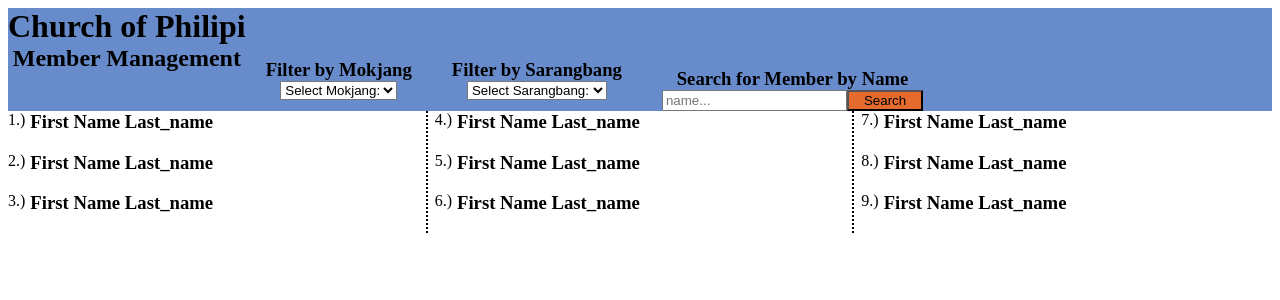
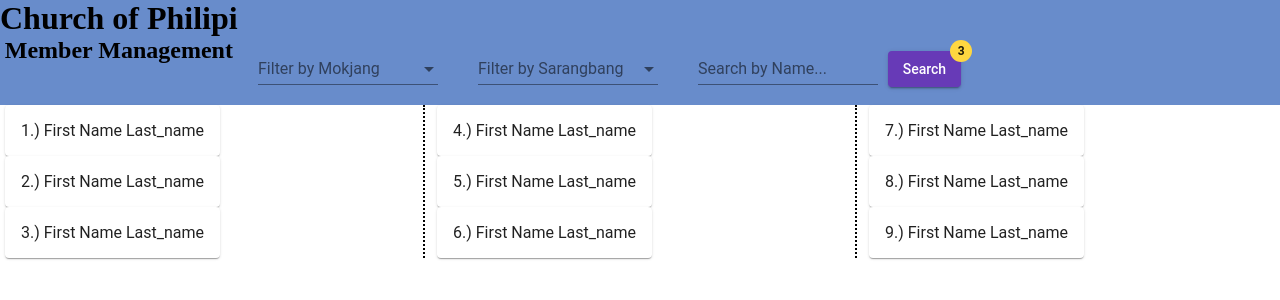
Before and after one commit to seleokojie/Member_Management, an Angular app: page / in a window 1280 px wide. Shown: the top 300 px of the page. Built offline with nearby package versions, Linux system fonts and the light colour scheme.

Commit message:
Added some angular materials

```diff
--- a/package.json
+++ b/package.json
@@ -15,6 +15,7 @@
     "@angular/compiler": "~13.2.0",
     "@angular/core": "~13.2.0",
     "@angular/forms": "~13.2.0",
+    "@angular/material": "^13.3.2",
     "@angular/platform-browser": "~13.2.0",
     "@angular/platform-browser-dynamic": "~13.2.0",
     "@angular/router": "~13.2.0",
--- a/src/app/app.component.html
+++ b/src/app/app.component.html
@@ -15,8 +15,7 @@
     <!-- <app-user *ngFor="let user of users; let i = index" [userData]="users[i]"></app-user> -->
     <div class="user-column-list">
       <div style="display:flex"  *ngFor="let user of users; let i=index">
-        <p style="margin: 0px;">{{i + 1}}.)</p>
-        <h3 (click)="SelectUser(user)" style="cursor:pointer; margin-top:0; margin-left:5px">{{user.name}} {{user.elname}}</h3>
+        <mat-card (click)="SelectUser(user)" style="cursor:pointer; margin-top:0; margin-left:5px">{{i + 1}}.) {{user.name}} {{user.elname}}</mat-card>
       </div>
     </div>
   </div>
--- a/src/app/app.module.ts
+++ b/src/app/app.module.ts
@@ -12,6 +12,18 @@ import { FamilyComponent } from './family/family.component';
 import { UserEditorComponent } from './user-editor/user-editor.component';
 import { NavigationBarComponent } from './navigation-bar/navigation-bar.component';
 
+// Add Angular Material Things here?
+import { MatButtonModule } from '@angular/material/button';
+
+//For the auto fill search bar text
+import {ReactiveFormsModule} from "@angular/forms";
+import {MatAutocompleteModule} from '@angular/material/autocomplete';
+import { MatFormFieldModule} from '@angular/material/form-field';
+import {MatInputModule} from "@angular/material/input"
+import {MatSelect, MatSelectModule} from '@angular/material/select'
+import { BrowserAnimationsModule } from '@angular/platform-browser/animations';
+import {MatBadgeModule} from '@angular/material/badge';
+import {MatCardModule} from '@angular/material/card';
 @NgModule({
   declarations: [
     AppComponent,
@@ -26,7 +38,20 @@ import { NavigationBarComponent } from './navigation-bar/navigation-bar.componen
   imports: [
     BrowserModule,
     AppRoutingModule,
-    FormsModule//for double binding
+    FormsModule,//for double binding,
+
+    ReactiveFormsModule,
+
+    //Add angular Material Modules here as well
+    MatButtonModule,
+    MatAutocompleteModule,
+    MatFormFieldModule,
+    MatSelectModule,
+    MatInputModule,
+    BrowserAnimationsModule,
+    MatBadgeModule,
+    MatCardModule,
+
   ],
   providers: [],
   bootstrap: [AppComponent]
--- a/src/app/navigation-bar/navigation-bar.component.css
+++ b/src/app/navigation-bar/navigation-bar.component.css
@@ -20,3 +20,8 @@ h1, h2, h3{
   margin: 0;
   text-align: center;
 }
+
+.spacing{
+margin-left: 20px;
+margin-right: 20px;
+}
--- a/src/app/navigation-bar/navigation-bar.component.html
+++ b/src/app/navigation-bar/navigation-bar.component.html
@@ -1,29 +1,47 @@
-<div style="width: 100%; background-color: #688ccb; display:flex">
+<div style="width: 100%; background-color: #688ccb; display:flex;">
   <div>
     <h1>Church of Philipi</h1>
     <h2>Member Management</h2>
   </div>
-  <div style="display: flex; flex-direction:row; flex-wrap:wrap; justify-content:center; margin-bottom: 0px; margin-top:40px">
-    <div class="filter">
-      <h3>Filter by Mokjang</h3>
-      <select (change)="changeSelectedMokjang($event)">
-        <option value="0">Select Mokjang:</option>
-        <option *ngFor="let item of mokjangList;let i=index" value="{{i + 1}}">{{item}} : {{i}}</option>
-      </select>
+  <div style="display: flex; flex-wrap:wrap; justify-content:center; margin-bottom: 0px; margin-top:40px">
+    <div class="spacing">
+      <form>
+        <mat-form-field>
+          <mat-label>Filter by Mokjang</mat-label>
+          <mat-select [(ngModel)]="selectedMok" name="selectedMok">
+            <mat-option *ngFor="let mok of mokjangList" [value]="mok">
+              {{mok}}
+            </mat-option>
+          </mat-select>
+        </mat-form-field>
+      </form>
     </div>
-    <div class="filter">
-      <h3>Filter by Sarangbang</h3>
-      <select (change)="changeSelectedSarangbang($event)">
-        <option value="0">Select Sarangbang:</option>
-        <option *ngFor="let item of sarangbangList;let i=index" value="{{i + 1}}">{{item}} : {{i}}</option>
-      </select>
+    <div class="spacing">
+      <form>
+        <mat-form-field>
+          <mat-label>Filter by Sarangbang</mat-label>
+          <mat-select [(ngModel)]="selectedSarang" name="selectedMok">
+            <mat-option *ngFor="let sarang of sarangbangList" [value]="sarang">
+              {{sarang}}
+            </mat-option>
+          </mat-select>
+        </mat-form-field>
+      </form>
     </div>
 
-    <div class="topnav" style="margin-inline: 20px; margin-top:20px">
-      <h3>Search for Member by Name</h3>
-      <input type="text" placeholder="name...">
-      <button style="margin-left:auto; margin-right:auto" type="submit">Search</button>
+    <div class="spacing">
+      <!-- SEARCH INPUT TEXT -->
+      <mat-label></mat-label>
+      <mat-form-field>
+        <input type="text" placeholder="Search by Name..." matInput [formControl]="myControl" [matAutocomplete]="auto">
+      </mat-form-field>
 
+      <mat-autocomplete #auto="matAutocomplete">
+        <mat-option *ngFor="let user of userNames" [value]="user">{{user}}</mat-option>
+      </mat-autocomplete>
+      <!-- SEARCH BUTTON -->
+      <button mat-raised-button color="primary" style="margin-left:10px" type="submit" (click)="onSearch()"
+      matBadge="{{userNames.length}}" matBadgeColor="accent">Search</button>
     </div>
   </div>
 </div>
--- a/src/app/navigation-bar/navigation-bar.component.ts
+++ b/src/app/navigation-bar/navigation-bar.component.ts
@@ -1,5 +1,6 @@
 import { Sarangbang } from './../sarangbang';
-import { Component, OnInit } from '@angular/core';
+import { Component, Input, OnInit } from '@angular/core';
+import { FormControl } from '@angular/forms';
 
 @Component({
   selector: 'app-navigation-bar',
@@ -9,9 +10,20 @@ import { Component, OnInit } from '@angular/core';
 export class NavigationBarComponent implements OnInit {
   //Holds currently selected drop down menu item
   mokjangSelect = 0;
+  selectedMok = 0;
+  selectedSarang = 0;
   sarangbangSelect = 0;
-  mokjangList = ["Mokjang 1","Mokjang 2","Mokjang 3","Mokjang 4","Mokjang 5","Mokjang 6"]
-  sarangbangList = ["Sarangbang 1","Sarangbang 2","Sarangbang 3","Sarangbang 4","Sarangbang 5","Sarangbang 6"]
+
+  mokjangList = ["Mokjang 1","Mokjang 2","Mokjang 3","Mokjang 4","Mokjang 5","Mokjang 6"];
+  sarangbangList = ["Sarangbang 1","Sarangbang 2","Sarangbang 3","Sarangbang 4","Sarangbang 5","Sarangbang 6"];
+
+  //AUTO FILL SEARCH BAR STUFF
+  //These are the names that are put into the autofill search bar
+  userNames = ["name 1", "name 2", "name 3"];
+  //This is for the autocomplete search bar function
+  myControl = new FormControl();
+
+
 
   //functions
   changeSelectedMokjang(input: any) {
@@ -23,6 +35,10 @@ export class NavigationBarComponent implements OnInit {
     console.log("Filtering by sarangbang: " + input.target.value);
   }
 
+  onSearch(){
+
+  }
+
   constructor() {}
 
   ngOnInit() {}
--- a/src/styles.css
+++ b/src/styles.css
@@ -1 +1,5 @@
 /* You can add global styles to this file, and also import other style files */
+@import '~@angular/material/prebuilt-themes/deeppurple-amber.css';
+body{
+  margin: 0;
+}
```
Also changed, not shown: 1 other file (tests, documents, lock files or other folders).
